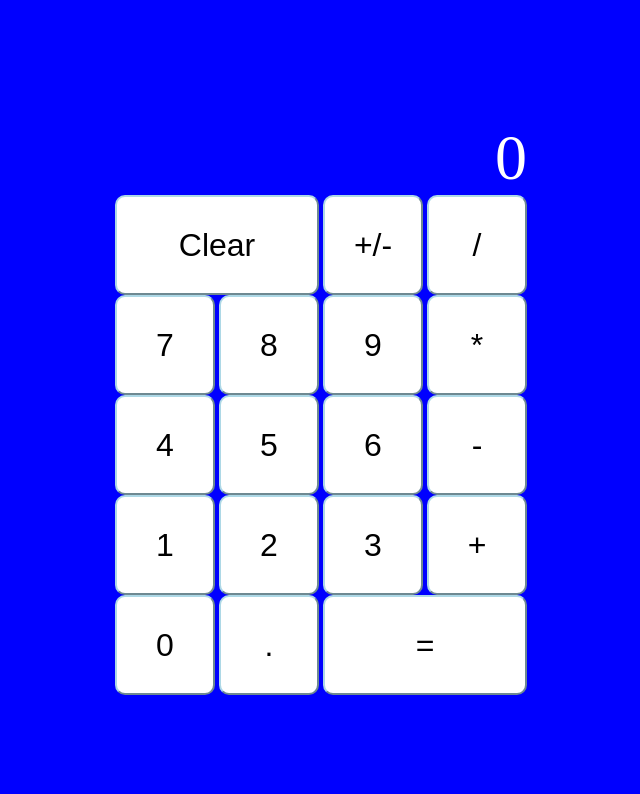
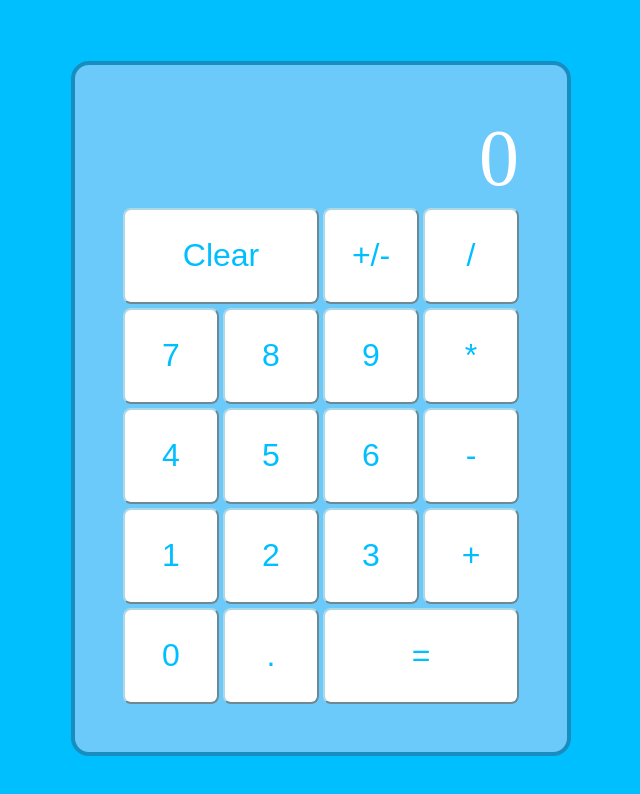
Before and after one commit to nimit-pasricha/calculator, a plain HTML site: page index.html in a window 1280 px wide. Shown: the whole page, without its empty margins (319-959 px from the left). Drawn offline with Linux system fonts and the light colour scheme.

Commit message:
Add border around calculator

```diff
--- a/javascript.js
+++ b/javascript.js
@@ -27,7 +27,7 @@ let operator = null;
 let displayValue = null;
 const buttons = document.querySelectorAll("button");
 const display = document.querySelector("#display");
-display.style.fontSize = "64px";
+display.style.fontSize = "80px";
 let isDecimalPoint = false;
 
 function operate(num1, num2, operation) {
--- a/styles.css
+++ b/styles.css
@@ -1,5 +1,5 @@
 body {
-  background-color: blue;
+  background-color: deepskyblue;
   display: flex;
   flex-direction: column;
   height: 100vh;
@@ -14,24 +14,30 @@ body {
 button {
   background-color: white;
   border-color: lightblue;
-  border-radius: 10px;
-  height: 100px;
-  width: 100px;
+  border-radius: 8px;
+  height: 96px;
+  width: 96px;
   font-size: 32px;
+  color: deepskyblue;
 }
 
 #clear {
-  width: 204px;
+  width: 196px;
 }
 
 #equal {
-  width: 204px;
+  width: 196px;
 }
 
 #calculator {
+  border: solid rgb(23, 141, 192) 4px;
+  background-color: rgb(135, 206, 250, 0.8);
+  border-radius: 18px;
+  padding: 48px;
   display: flex;
   flex-direction: column;
   align-items: flex-end;
+  gap: 4px;
 }
 
 .display {
```
